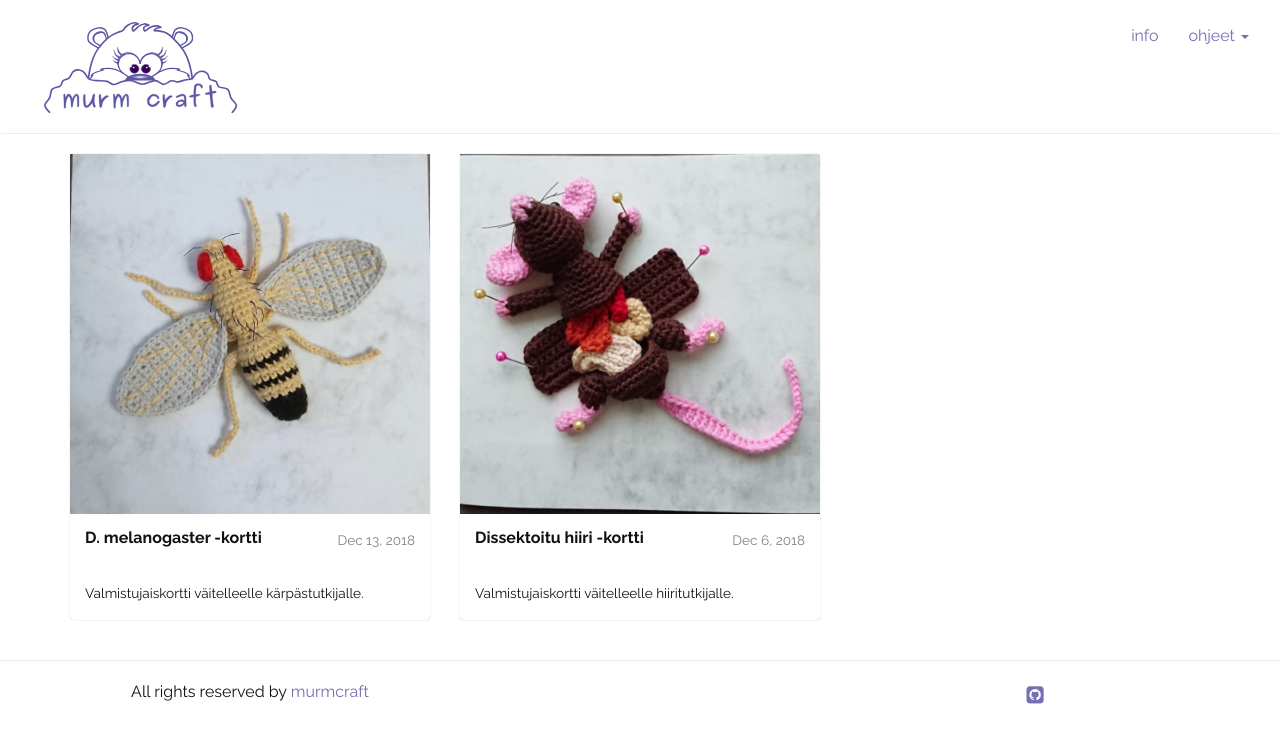
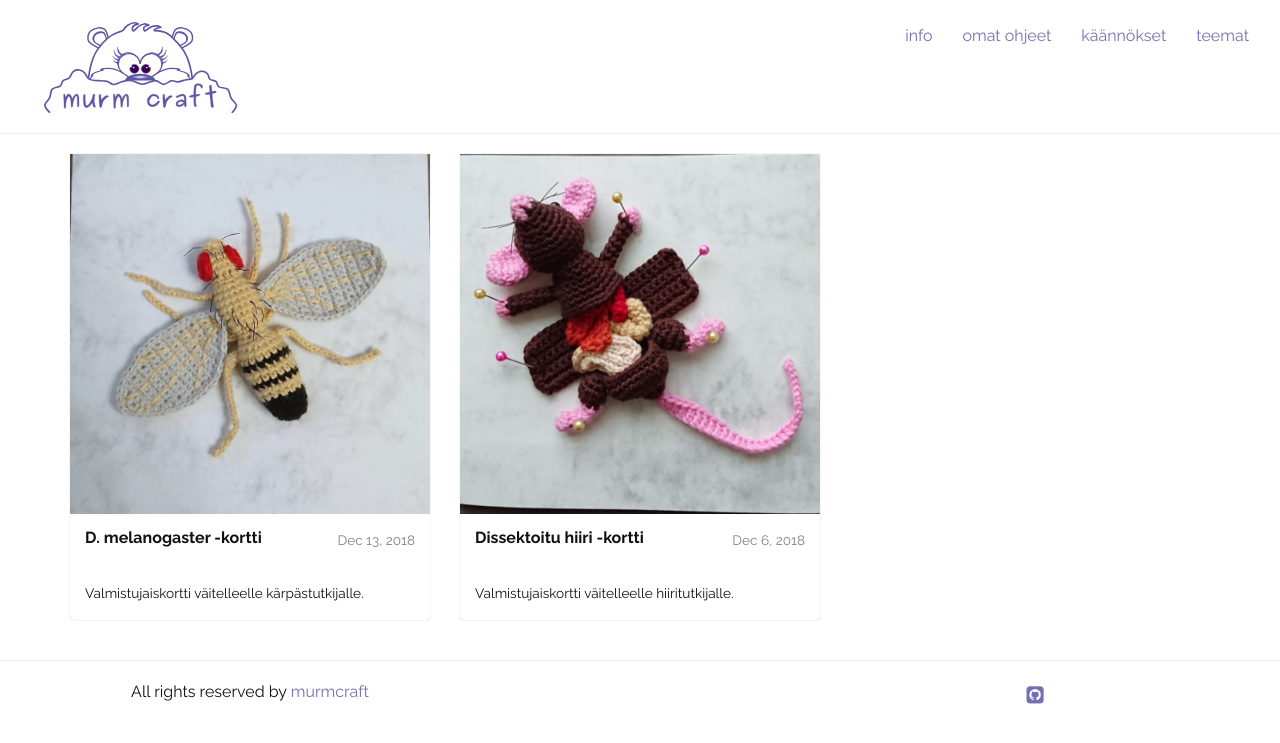
Before and after one commit to murmcraft/murmcraft.github.io, a Jekyll site: the page built from index.html, in a window 1280 px wide. Shown: the top 743 px of the page. Built offline with Jekyll 4.4.1, drawn with Linux system fonts in a browser that asks for light colours; the list of posts is cut into pages by our own code.

Commit message:
header wo/ dropdown menu

```diff
--- a/_includes/header.html
+++ b/_includes/header.html
@@ -16,18 +16,11 @@
 
     <!-- Collect the nav links, forms, and other content for toggling -->
     <div class="collapse navbar-collapse " id="bs-example-navbar-collapse-1">
-            <ul class="nav navbar-nav navbar-right">
+      <ul class="nav navbar-nav navbar-right">
         <li><a href="{{site.baseurl}}/info/">info</a></li>
-       </li>
-        <li class="dropdown">
-          <a href="#" class="dropdown-toggle" data-toggle="dropdown" role="button" aria-haspopup="true" aria-expanded="false">ohjeet <span class="caret"></span></a>
-          <ul class="dropdown-menu">
-            <li><a href="{{site.baseurl}}/own_patterns/">omat ohjeet</a></li>
-            <li><a href="{{site.baseurl}}/translations/">käännökset</a></li>
-            <li role="separator" class="divider"></li>
-            <li><a href="{{site.baseurl}}/by-theme/">teemat</a></li>
-          </ul>
-        </li>
+        <li><a href="{{site.baseurl}}/own_patterns/">omat ohjeet</a></li>
+        <li><a href="{{site.baseurl}}/translations/">käännökset</a></li>
+        <li><a href="{{site.baseurl}}/by-theme/">teemat</a></li>
       </ul>
     </div><!-- /.navbar-collapse -->
   </div><!-- /.container-fluid -->
```
